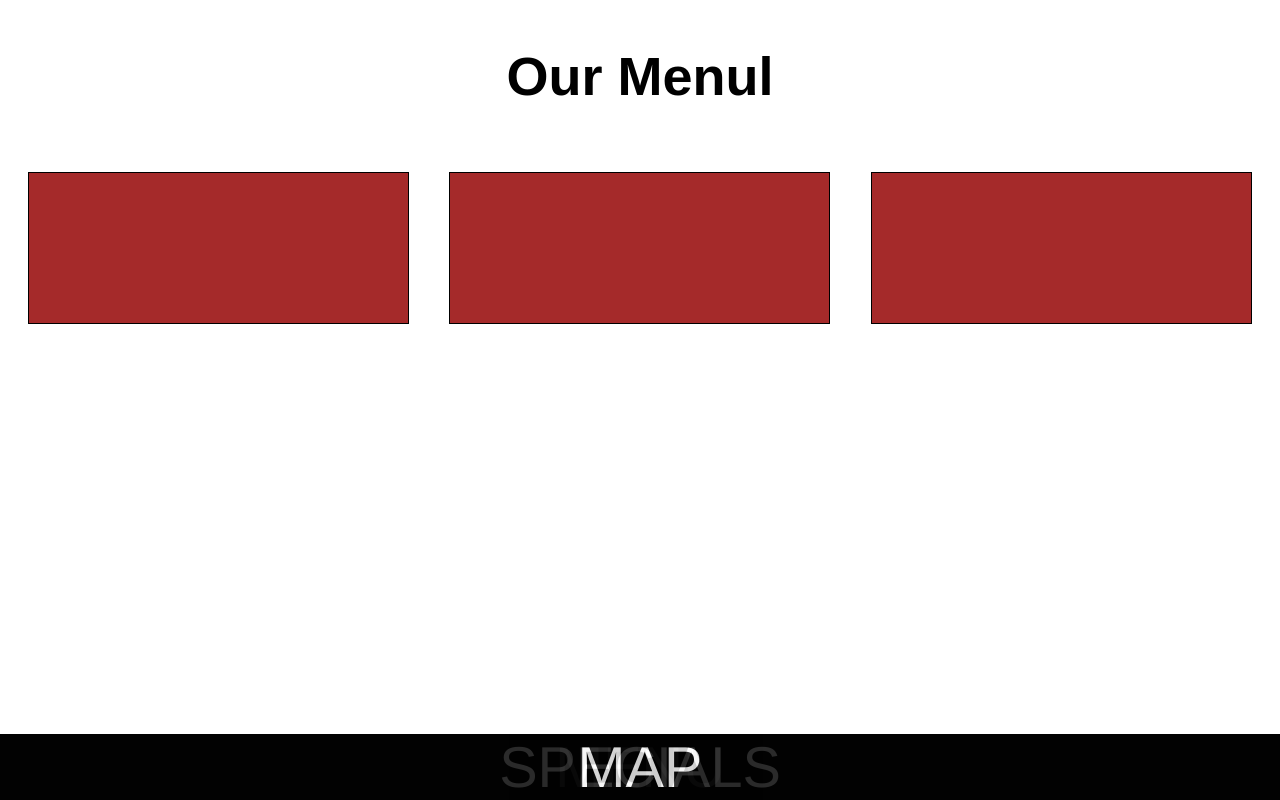
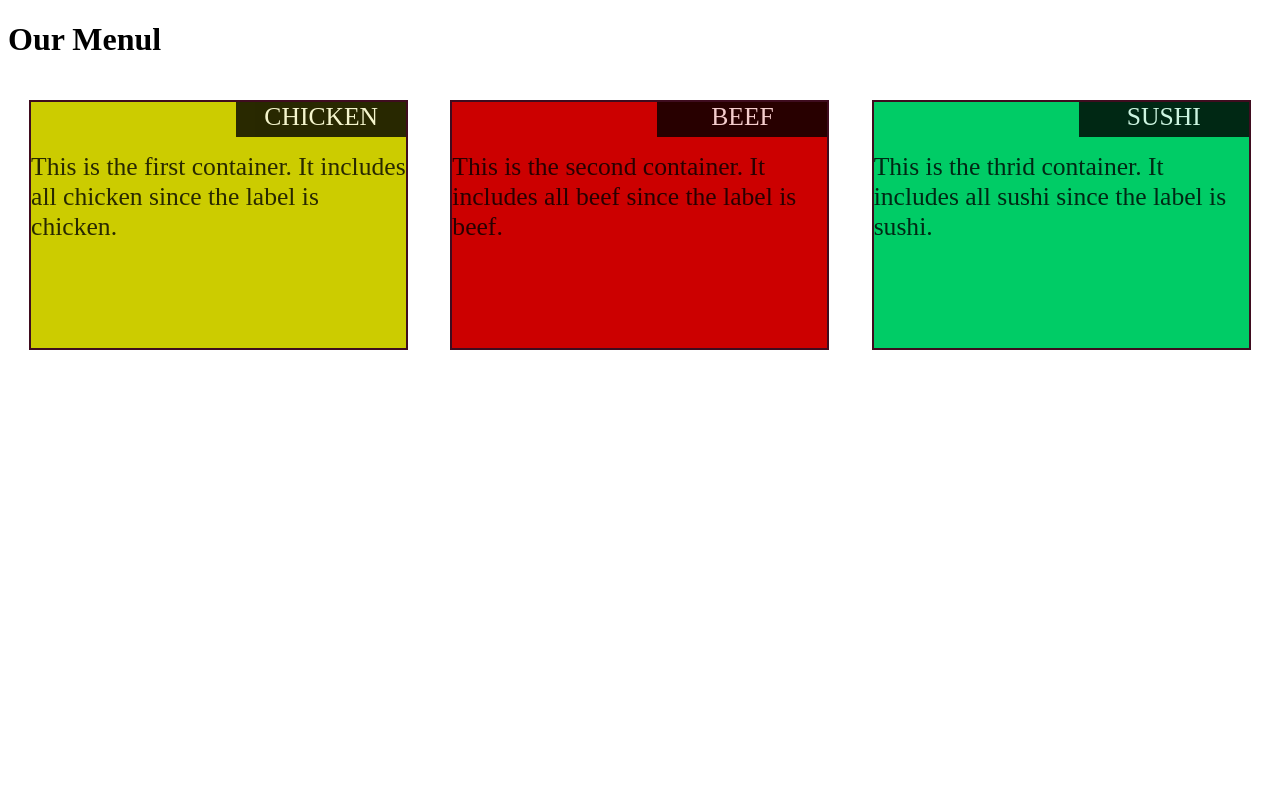
Before and after one commit to yzwangru/Module2-HTML-CSS-JAVASCRIPT, a plain HTML site: page index.html in a window 1280 px wide. Drawn offline with Linux system fonts and the light colour scheme.

Commit message:
fix all the format issue.

```diff
--- a/css/styles.css
+++ b/css/styles.css
@@ -1,17 +1,4 @@
-body {
-  font-size: 36px;
-  color: #000000;
-  text-align: center;
-  font-family: 'Oxygen', sans-serif;
-}
 
-
-/** HEADER **/
-#header-nav {
-  /*background-color: #f6b319;*/
-  border-radius: 0;
-  border: 1px;
-}
 
 
 
@@ -24,26 +11,54 @@ body {
 
 /* HOME PAGE */
 
+* {
+  box-sizing: border-box;
+}
+
+.Menul h1
+{
+  font-family: 'Lora', serif;
+  color: #557c3e;
+  font-size: 3.5em;
+  text-transform: uppercase;
+  font-weight: bold;
+  text-shadow: 1px 1px 1px #222;
+  margin-top: 0;
+  margin-bottom: 0;
+  line-height: .75;
+}
 
 
+#chicken-tile, #beef-tile, #sushi-tile {
+  height: 250px;
+  width: 90%;
+  margin-right: auto;
+  margin-left: auto;
+  margin-bottom: 15px;
+  position: relative;
+  border: 2px solid #3F0C1F;
+  overflow: hidden;
+}
 
 
-#specials-tile {
-  border: 1px solid black;
-  background-color: #A52A2A;
-  width: 90%;
-  height: 150px;
-  margin-right: auto;
-  margin-left: auto;
-  font-family: Helvetica;
-  color: white;
+#chicken-tile {
+  background-color: #CCCC00;
+
+}
+#beef-tile {
+  background-color: #CC0000;
 }
 
-#menu-tile span, #specials-tile span, #map-tile span {
+#sushi-tile {
+  background-color: #00CC66;
+}
+
+#chicken-tile span, #beef-tile span, #sushi-tile span {
   position: absolute;
-  bottom: 0;
+  top: 0;
   right: 0;
-  width: 100%;
+  width: 170px;
+  height: 35px;
   text-align: center;
   font-size: 1.6em;
   text-transform: uppercase;
@@ -52,9 +67,23 @@ body {
   opacity: .8;
 }
 
+#chicken-tile content, #beef-tile content, #sushi-tile content {
+  position: absolute;
+  top: 50px;
+  width: 100%;
+  text-align: left;
+  font-size: 1.6em;
+  color: black;
+  opacity: .8;
+}
+
+
+
 /* END HOME PAGE */
 
-
+.row {
+  width: 100%;
+}
 
 /********** Large devices only **********/
 @media (min-width: 992px) {
@@ -144,6 +173,10 @@ body {
     width: 100%;
   }
 
+ #sushi-tile
+ {
+  width: 95%;
+ }
 }
 
 /********** small devices only **********/
--- a/index.html
+++ b/index.html
@@ -2,44 +2,37 @@
 <html lang="en">
   <head>
     <meta charset="utf-8">
-
     <meta name="viewport" content="width=device-width, initial-scale=1">
     <title>Yazhong Wang Project Week2</title>
-
     <link rel="stylesheet" href="css/styles.css">
   </head>
 <body>
 
 <header>
-  <nav id="header-nav" class="navbar navbar-default">
     <div class="container">
-     <div clas="navbar-brand">
        <h1>Our Menul</h1>
       </div>
-    </div>
-  </nav>
 </header>
 
 
 
 
-  <div id="main-content" class="container">
 
 
-    <div id="home-tiles" class="row">
+    <div class="row">
       <div class="col-lg-4 col-md-6 col-sm-12">
-        <div id="specials-tile"><span>menu</span></div>
+        <div id="chicken-tile"><content> This is the first container. It includes all chicken since the label is chicken. </content><span>Chicken</span></div>
       </div>
-      <div class="col-lg-4 col-sm-6 col-sm-12">
-        <div id="specials-tile"><span>specials</span></div>
+      <div class="col-lg-4 col-md-6 col-sm-12">
+        <div id="beef-tile"><content> This is the second container. It includes all beef since the label is beef. </content><span>Beef</span></div>
       </div>
       <div class="col-lg-4 col-md-12 col-sm-12">
 
-          <div id="specials-tile"><span>map</span></div>
+         <div id="sushi-tile"><content> This is the thrid container. It includes all sushi since the label is sushi. </content><span>Sushi</span></div>
       </div>
     </div>
 
-  </div>
+
 
 
 
```
Also changed, not shown: images/jumbotron_1200.jpg (deleted), images/jumbotron_768.jpg (deleted), images/jumbotron_992.jpg (deleted), images/menu-tile.jpg (deleted), images/restaurant-logo.png (deleted), images/restaurant-logo_large.png (deleted), images/restaurant-logo_medium.png (deleted), images/restaurant-logo_small.png (deleted), images/specials-tile.jpg (deleted), images/star-k-logo.png (deleted).
